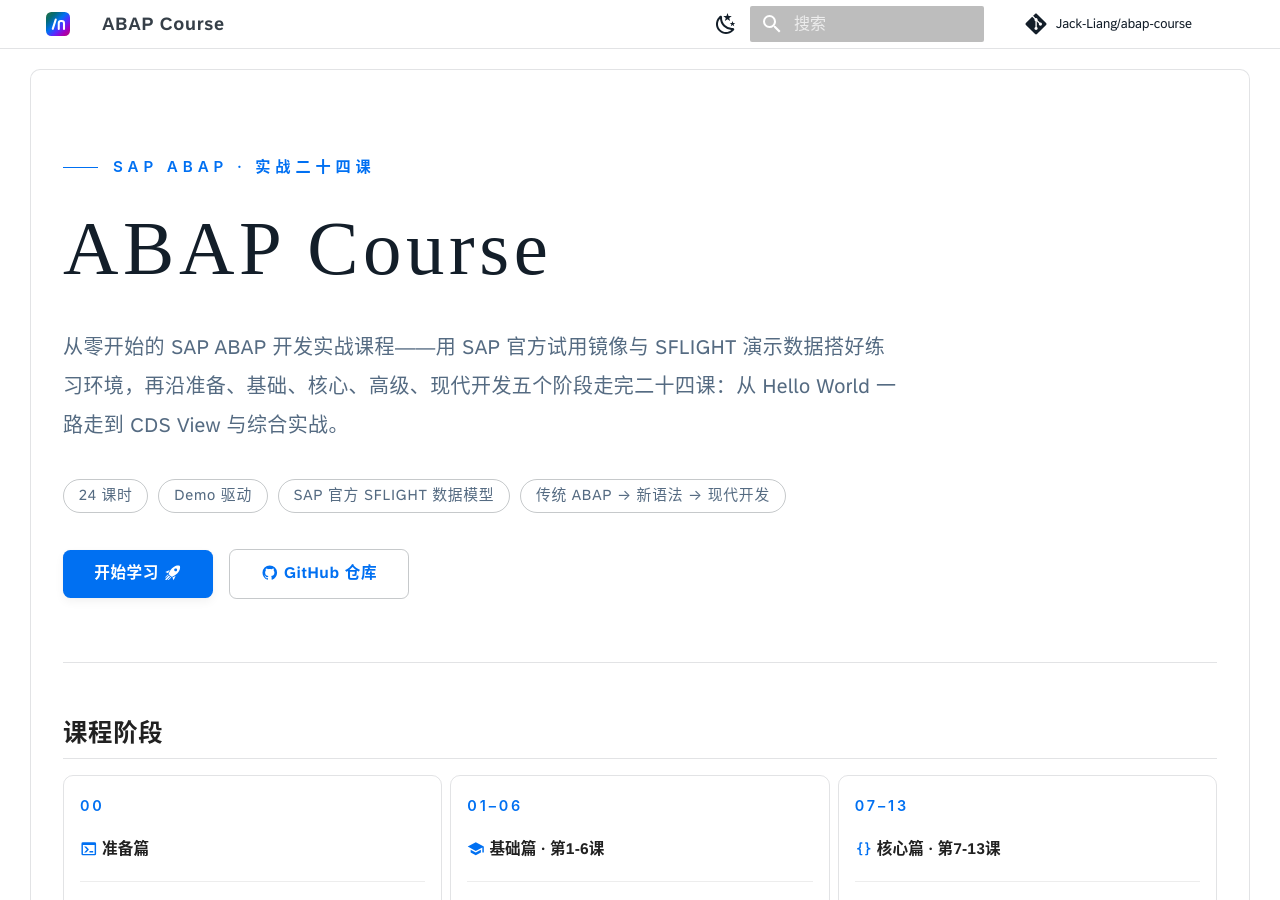
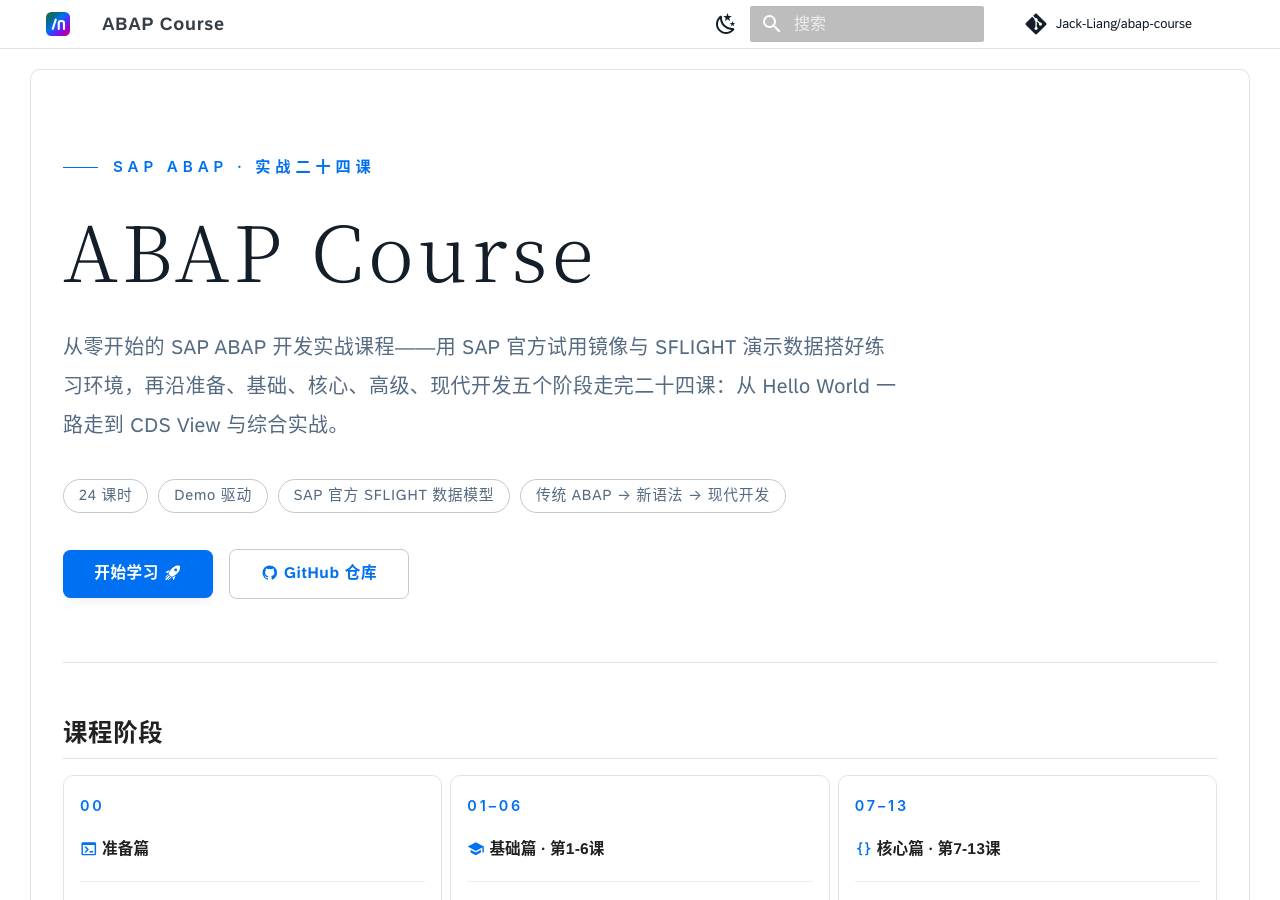
Before and after one commit to Jack-Liang/abap-course, an MkDocs documentation site: the page built from docs/index.md, in a window 1280 px wide and 900 px high. Built offline with MkDocs 1.6.1 and Material for MkDocs 9.7.7, drawn with Linux system fonts in a browser that asks for light colours; some web fonts are replaced; comment, search, counter and statistics services are not loaded.

Commit message:
feat: H1 衬线标题自托管 Noto Serif SC 300 子集（149KB/252 字符）
- 各平台标题渲染统一，不再依赖系统宋体/SimSun
- 缺字自动回退原有系统栈；新增课文 H1 后按 FONTS.txt 流程重新子集化
- 附 SIL OFL 许可文件

```diff
--- a/docs/assets/fonts/FONTS.txt
+++ b/docs/assets/fonts/FONTS.txt
@@ -2,3 +2,8 @@
 are from https://github.com/SAP/theming-base-content
 (content/Base/baseLib/baseTheme/fonts/), licensed under the Apache License 2.0.
 Full license text: LICENSE-72-fonts.txt
+
+NotoSerifSC-Light-subset.woff2：Noto Serif SC（SIL OFL 1.0/1.1）weight 300 子集，
+仅含全站 H1 标题用字（生成于 2026-08，252 字符）。新增课文 H1 后需重新子集化：
+下载 google/fonts 仓库 ofl/notoserifsc 可变字体 → fonttools instancer wght=300 →
+按 docs/*.md 的 "^# " 行收集字符（含可打印 ASCII 与常用标点）→ pyftsubset 输出 woff2。
--- a/docs/stylesheets/extra.css
+++ b/docs/stylesheets/extra.css
@@ -36,6 +36,16 @@
   font-style: normal;
   font-weight: 700;
   src: url("../assets/fonts/72-Bold.woff2") format("woff2");
+  font-display: swap;
+}
+
+/* Noto Serif SC 细体子集（SIL OFL 1.1）：仅覆盖站点 H1 标题实际字符，
+   缺字自动回退栈内系统宋体。新增课文标题后按 FONTS.txt 说明重新生成。 */
+@font-face {
+  font-family: "Noto Serif SC";
+  font-style: normal;
+  font-weight: 300;
+  src: url("../assets/fonts/NotoSerifSC-Light-subset.woff2") format("woff2");
   font-display: swap;
 }
 
```
Also changed, not shown: docs/assets/fonts/LICENSE-NotoSerifSC.txt (added), docs/assets/fonts/NotoSerifSC-Light-subset.woff2 (added).
